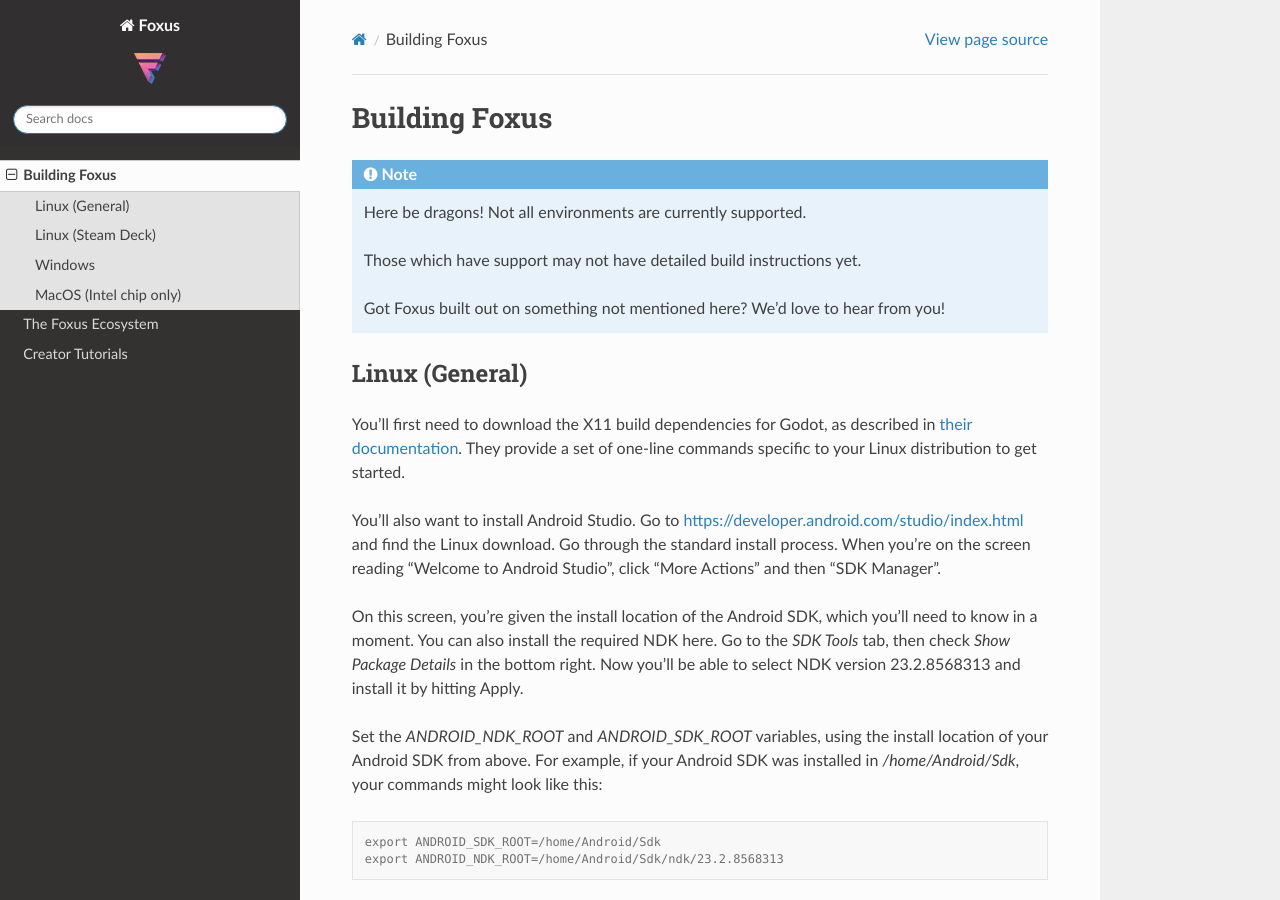
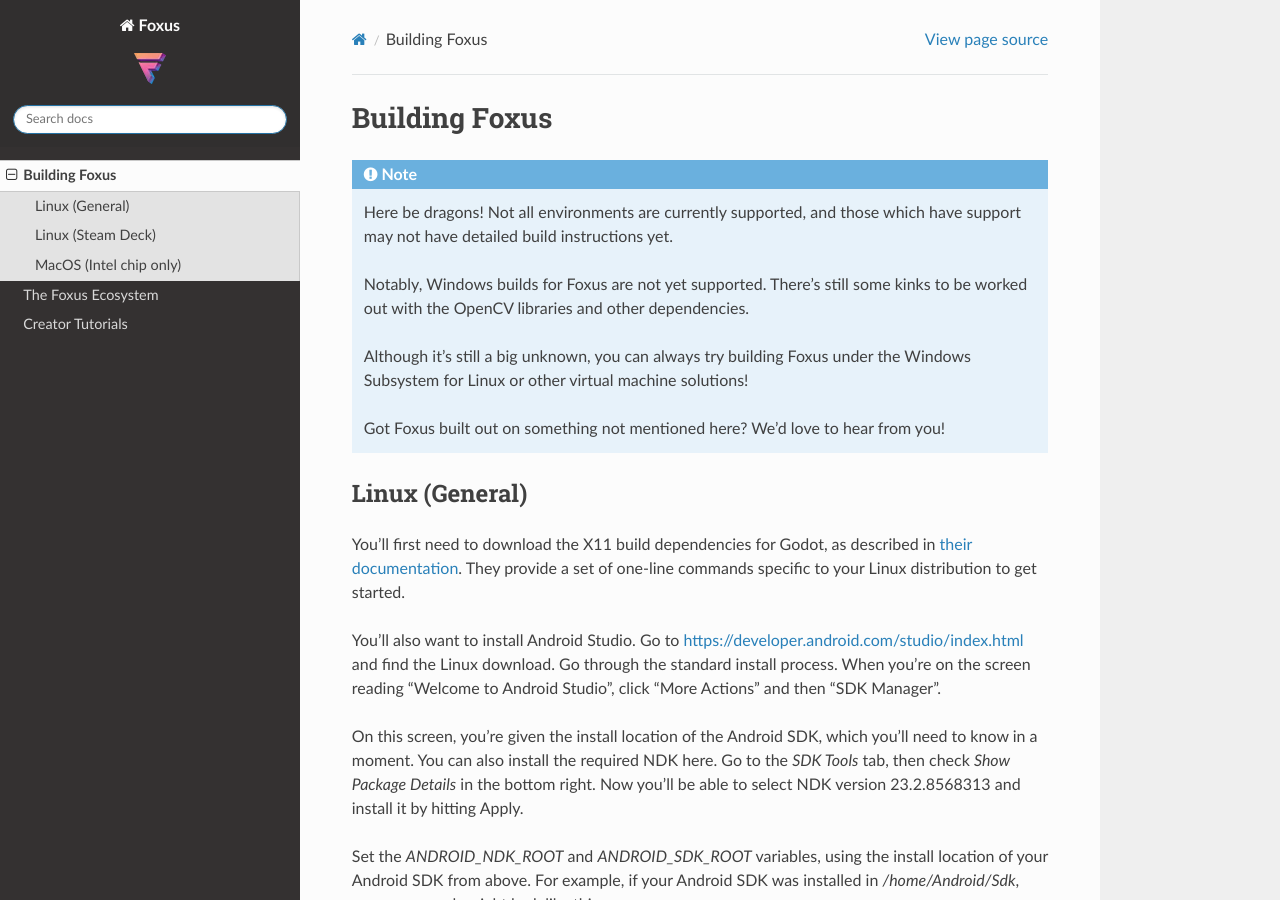
Before and after one commit to teamfoxus/foxus-docs, a Sphinx documentation site: the page built from docs/source/building_foxus.rst, in a window 1280 px wide and 900 px high. Built offline with Sphinx 7.4.7 and the Read the Docs theme 2.0.0, drawn with Linux system fonts in a browser that asks for light colours; some of the changed text lies outside the part shown.

Commit message:
no windows build section

```diff
--- a/docs/source/building_foxus.rst
+++ b/docs/source/building_foxus.rst
@@ -3,11 +3,14 @@
 
 .. note::
 
-   Here be dragons! Not all environments are currently supported.
+   Here be dragons! Not all environments are currently supported, and those which have support may not have detailed build instructions yet.
 
-   Those which have support may not have detailed build instructions yet.
+   Notably, Windows builds for Foxus are not yet supported. There's still some kinks to be worked out with the OpenCV libraries and other dependencies.
+
+   Although it's still a big unknown, you can always try building Foxus under the Windows Subsystem for Linux or other virtual machine solutions!
 
    Got Foxus built out on something not mentioned here? We'd love to hear from you!
+
 
 
 Linux (General)
```
Also changed, not shown: other parts of docs/source/building_foxus.rst (+0 -5 lines).
